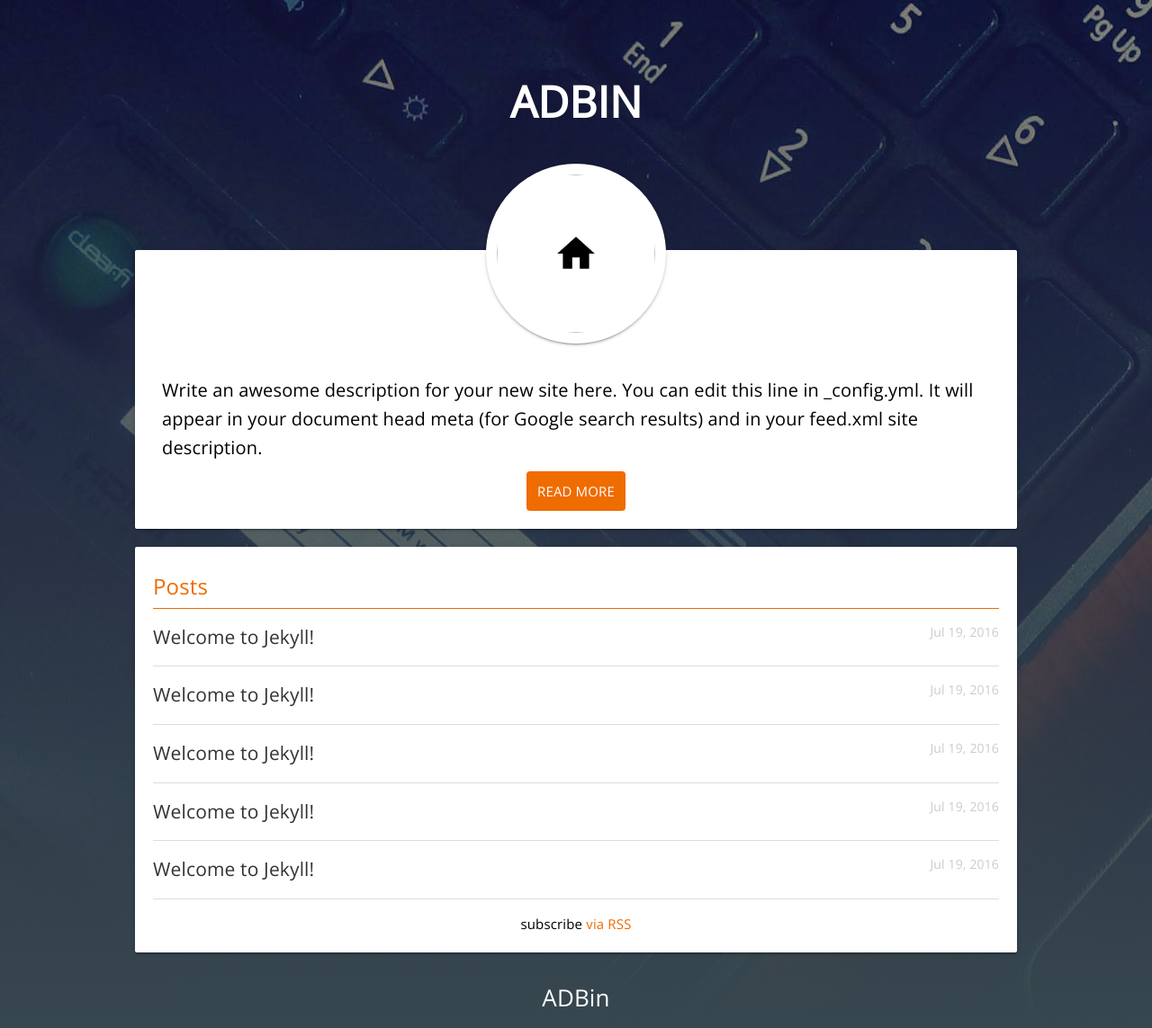
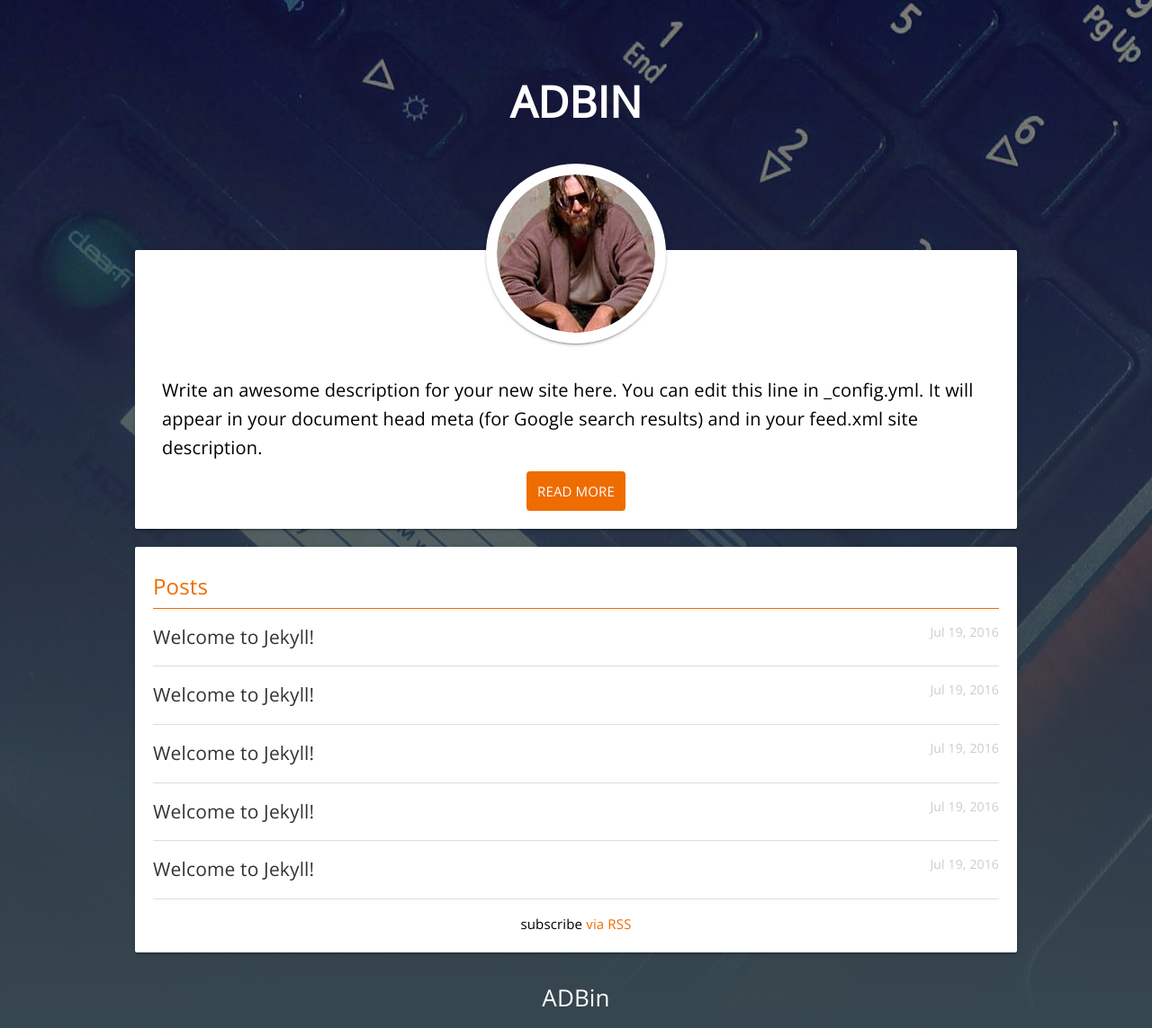
Before and after one commit to ADBin/adbin.github.io, a Jekyll site: the page built from index.html, in a window 1280 px wide. Shown: the whole page at 90% size. Built offline with Jekyll 4.4.1, drawn with Linux system fonts in a browser that asks for light colours.

Commit message:
Update header.html

```diff
--- a/_includes/header.html
+++ b/_includes/header.html
@@ -8,7 +8,7 @@
 
   <div class="header-badge">
     <a href="{{ site.baseurl }}/">
-        <img src="/jekyll-wing-template/assets/headshot.jpg" />
+        <img src="/assets/headshot.jpg" />
     </a>
   </div>
 
```
